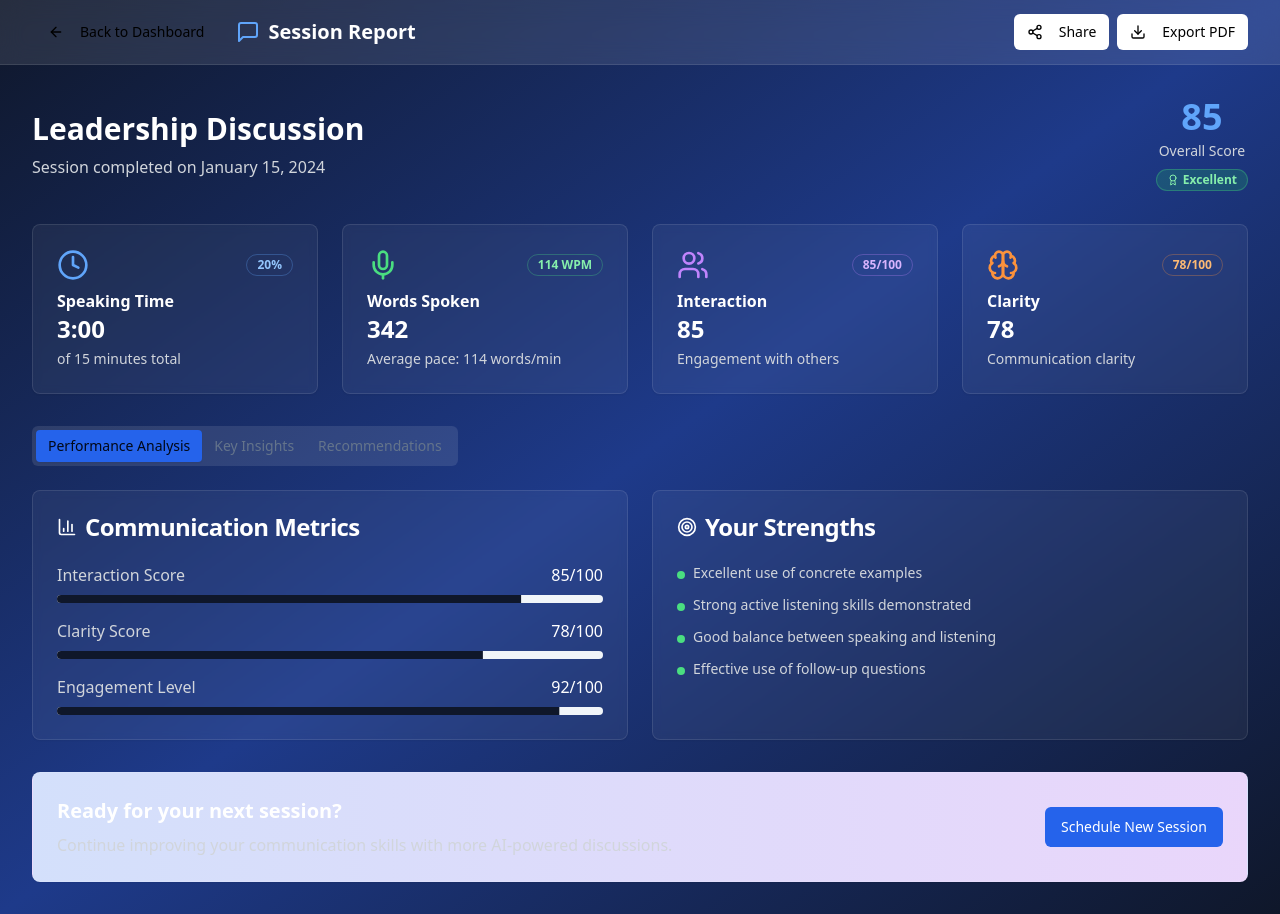
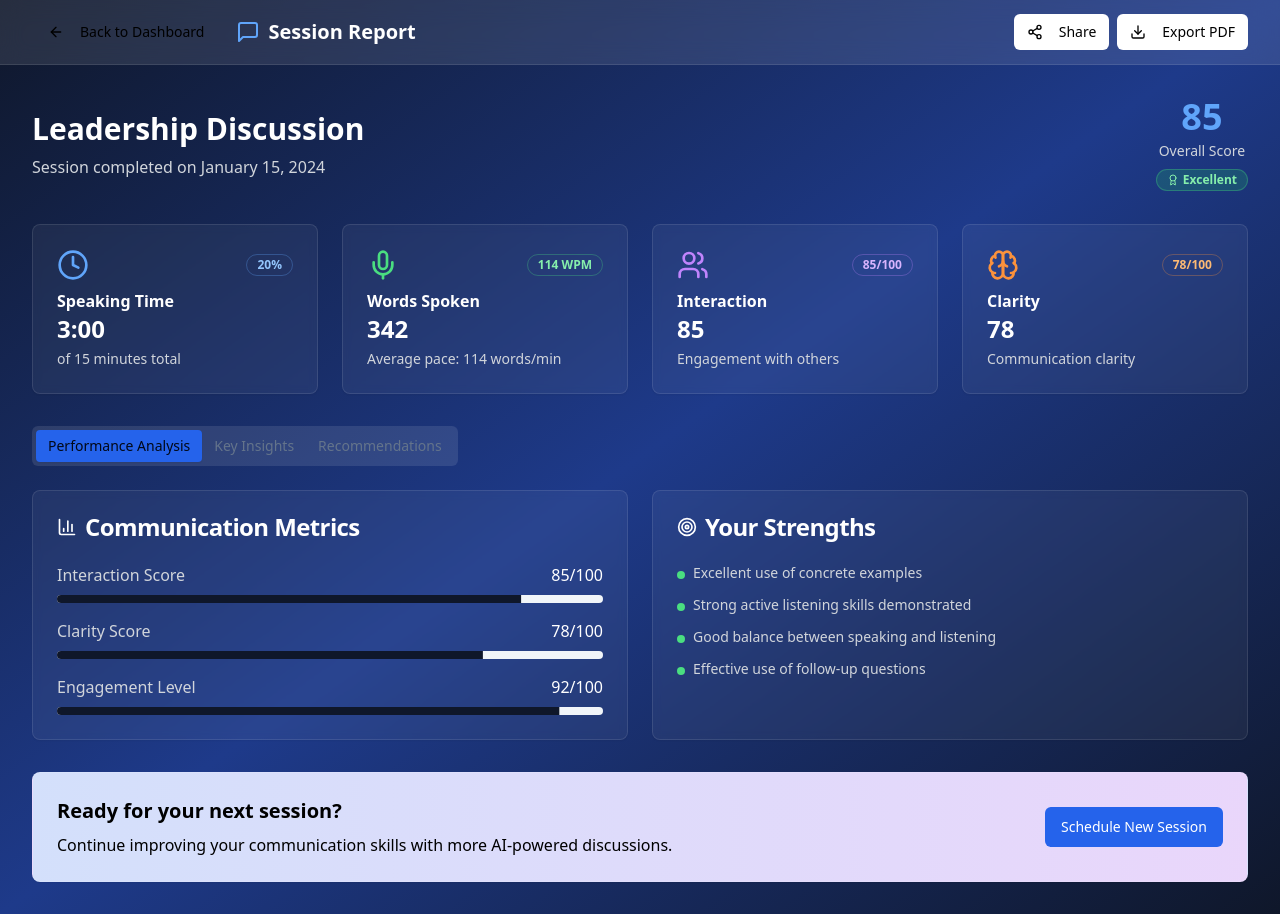
Before and after one commit to akhilbandaru326/talk-wise-circles, a React (Vite) app: page /report/1 in a window 1280 px wide. Built offline with nearby package versions, Linux system fonts and the light colour scheme.

Commit message:
Update SessionReport.tsx

```diff
--- a/src/pages/SessionReport.tsx
+++ b/src/pages/SessionReport.tsx
@@ -345,8 +345,8 @@ const SessionReport = () => {
           <CardContent className="p-6">
             <div className="flex items-center justify-between">
               <div>
-                <h3 className="text-xl font-semibold text-white mb-2">Ready for your next session?</h3>
-                <p className="text-gray-300">
+                <h3 className="text-xl font-semibold text-black mb-2">Ready for your next session?</h3>
+                <p className="text-black ">
                   Continue improving your communication skills with more AI-powered discussions.
                 </p>
               </div>
```
